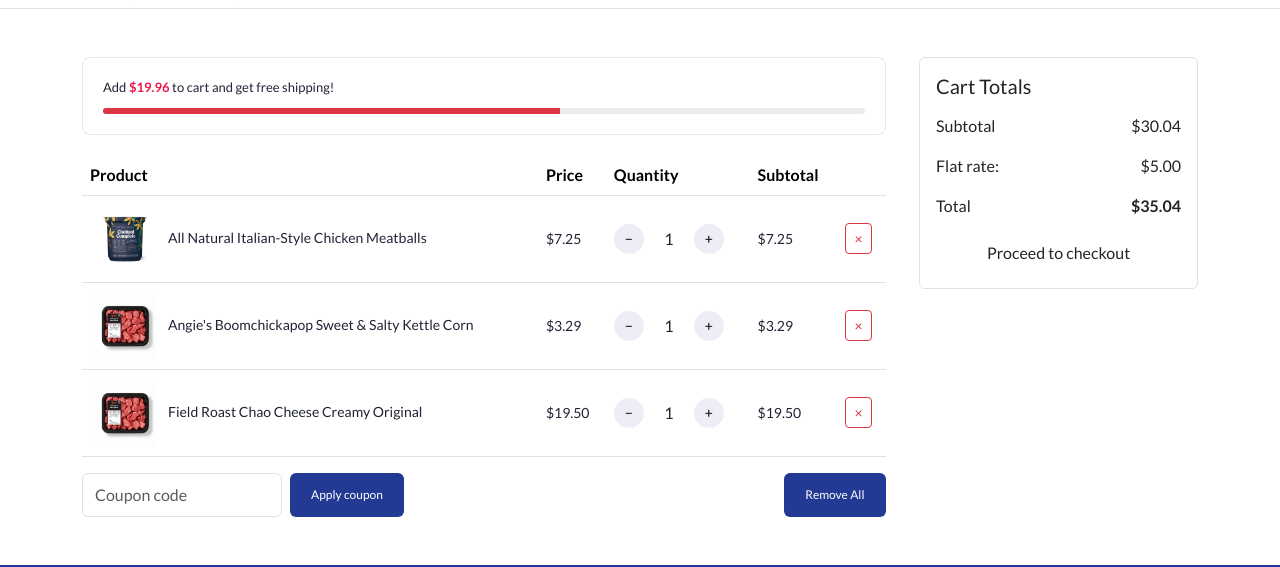
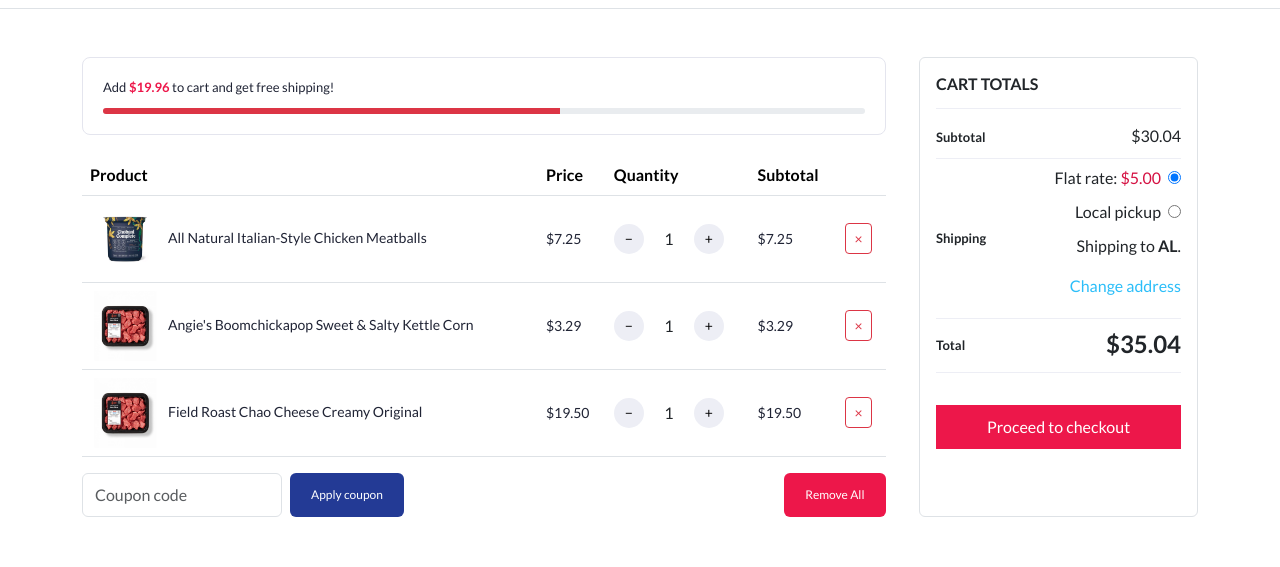
Before and after one commit to Trung-Nam/Online-Grocery-Shopping, a React (Create React App) app: page /cart in a window 1280 px wide. Shown: the part 207-774 px from the top of the page. Built offline with nearby package versions, Linux system fonts and the light colour scheme; no server answers.

Commit message:
feat(ui):cart on the right

```diff
--- a/src/Pages/Cart/Cart.jsx
+++ b/src/Pages/Cart/Cart.jsx
@@ -1,6 +1,7 @@
 import React, { useState } from 'react'
 import './Cart.scss'
 const Cart = () => {
+    const [showAddressForm, setShowAddressForm] = useState(false);
     const [cartItems, setCartItems] = useState([
         { id: 1, name: 'All Natural Italian-Style Chicken Meatballs', price: 7.25, quantity: 1, img: require('../../assets/images/product-image-2.jpg') },
         { id: 2, name: "Angie's Boomchickapop Sweet & Salty Kettle Corn", price: 3.29, quantity: 1, img: require('../../assets/images/product-image-3.jpg') },
@@ -34,6 +35,12 @@
 
     const calculateTotal = () => {
         return calculateSubtotal() + shippingCost;
+    };
+
+
+
+    const handleAddressChangeClick = () => {
+        setShowAddressForm(!showAddressForm);
     };
 
 
@@ -155,33 +162,137 @@
                                 <input
                                     type="text"
                                     className="form-control d-inline-block"
-                                    style={{ width: '200px', height: '44px',}}
+                                    style={{ width: '200px', height: '44px', }}
                                     placeholder="Coupon code"
                                     value={couponCode}
                                     onChange={(e) => setCouponCode(e.target.value)}
                                 />
                                 <button className="btn custom-btn ms-2" onClick={applyCoupon}>Apply coupon</button>
                             </div>
-                            <button className="btn custom-btn" onClick={() => setCartItems([])}>Remove All</button>
+                            <button className="btn custom-btn danger" onClick={() => setCartItems([])}>Remove All</button>
                         </div>
                     </div>
-                    <div className="cart__content-right col-3">
+                    <div className="cart__content-right col-3 border rounded">
                         {/* Cart totals */}
-                        <div className="cart-totals p-3 border rounded">
-                            <h5 className="mb-3">Cart Totals</h5>
-                            <div className="d-flex justify-content-between">
-                                <span>Subtotal</span>
-                                <span>${calculateSubtotal().toFixed(2)}</span>
+                        <div className="cart-totals p-3">
+                            <h6>Cart Totals</h6>
+                            <table cellSpacing={0} className='shop_table shop_table_responsive w-100'>
+                                <tbody>
+                                    <tr className="cart-subtotal">
+                                        <th>Subtotal</th>
+                                        <td data-title="Subtotal" className='text-end'>
+                                            <span className="price-amount amount">
+                                                <bdi>
+                                                    <span className="price-currencySymbol">$</span>30.04
+                                                </bdi>
+                                            </span>
+                                        </td>
+                                    </tr>
+
+                                    <tr className="shipping-totals shipping">
+                                        <th>Shipping</th>
+                                        <td data-title="Shipping" className='text-end'>
+                                            <ul id="shipping_method" className="shipping-methods">
+                                                <li>
+                                                    <label htmlFor="shipping_method">
+                                                        Flat rate:{" "}
+                                                        <span className="price-amount amount">
+                                                            <bdi>
+                                                                <span className="price-currencySymbol">$</span>5.00
+                                                            </bdi>
+                                                        </span>
+                                                    </label>
+                                                    <input
+                                                        type="radio"
+                                                        name="shipping_method"
+                                                        data-index="0"
+                                                        id="shipping_method"
+                                                        value="flat_rate:1"
+                                                        className="shipping_method"
+                                                        defaultChecked
+                                                    />
+                                                </li>
+                                                <li>
+                                                    <label htmlFor="shipping_method">Local pickup</label>
+                                                    <input
+                                                        type="radio"
+                                                        name="shipping_method"
+                                                        data-index="0"
+                                                        id="shipping_method"
+                                                        value="local_pickup:3"
+                                                        className="shipping_method"
+                                                    />
+                                                </li>
+                                            </ul>
+
+                                            <p className="shipping-destination">
+                                                Shipping to <strong>AL</strong>.
+                                            </p>
+
+                                            <div className='change-address-btn' onClick={handleAddressChangeClick}>
+                                                Change address
+                                            </div>
+
+                                            {showAddressForm && (
+                                                <div className="mt-3 ms-3">
+                                                    <div className="mb-3">
+                                                        <select className="form-select">
+                                                            <option>United States (US)</option>
+                                                            <option>Canada</option>
+                                                            <option>Mexico</option>
+                                                        </select>
+                                                    </div>
+                                                    <div className="mb-3">
+                                                        <select className="form-select">
+                                                            <option>Alabama</option>
+                                                            <option>Alaska</option>
+                                                            <option>Arizona</option>
+                                                        </select>
+                                                    </div>
+                                                    <div className="mb-3">
+                                                        <input
+                                                            type="text"
+                                                            className="form-control"
+                                                            placeholder="Town / City"
+                                                        />
+                                                    </div>
+                                                    <div className="mb-3">
+                                                        <input
+                                                            type="text"
+                                                            className="form-control"
+                                                            placeholder="ZIP Code"
+                                                        />
+                                                    </div>
+                                                    <button className="btn custom-btn">Update</button>
+                                                </div>
+                                            )}
+                                        </td>
+                                    </tr>
+                                    <tr className="order-total">
+                                        <th>Total</th>
+                                        <td data-title="Total" className='text-end'>
+                                            <strong>
+                                                <span className="price-amount amount">
+                                                    <bdi>
+                                                        <span className="price-currencySymbol">$</span>35.04
+                                                    </bdi>
+                                                </span>
+                                            </strong>
+                                        </td>
+                                    </tr>
+
+                                </tbody>
+                            </table>
+
+                            <div className="proceed-to-checkout">
+                                <a
+                                    href="/"
+                                    className="checkout-button button"
+                                >
+                                    Proceed to checkout
+                                </a>
                             </div>
-                            <div className="d-flex justify-content-between my-3">
-                                <span>Flat rate:</span>
-                                <span>${shippingCost.toFixed(2)}</span>
-                            </div>
-                            <div className="d-flex justify-content-between mb-3">
-                                <span>Total</span>
-                                <span><strong>${calculateTotal().toFixed(2)}</strong></span>
-                            </div>
-                            <button className="btn btn-checkout w-100">Proceed to checkout</button>
+
                         </div>
                     </div>
                 </div>
--- a/src/Pages/Cart/Cart.scss
+++ b/src/Pages/Cart/Cart.scss
@@ -1,4 +1,5 @@
 .cart-wrapper {
+    margin-bottom: 10rem;
     .cart-empty-page {
         text-align: center;
         max-width: 760px;
@@ -51,6 +52,22 @@
                 color: var(--color-white);
             }
         }
+    }
+
+    .custom-btn {
+        background-color: var(--color-primary);
+        color: var(--color-white);
+        font-size: .75rem;
+        height: 2.75rem;
+        padding: 0 1.25rem;
+    }
+
+    .custom-btn.danger {
+        background-color: var(--color-danger);
+        color: var(--color-white);
+        font-size: .75rem;
+        height: 2.75rem;
+        padding: 0 1.25rem;
     }
 
     .cart__content {
@@ -124,13 +141,86 @@
 
             .form__wrapper {
                 width: 96%;
+            }
+        }
 
-                .custom-btn {
-                    background-color: var(--color-primary);
-                    color: var(--color-white);
-                    font-size: .75rem;
-                    height: 2.75rem;
-                    padding: 0 1.25rem;
+        .cart__content-right {
+            .cart-totals {
+                h6 {
+                    font-family: var(--font-secondary);
+                    font-size: 1rem;
+                    font-weight: 700;
+                    text-transform: uppercase;
+                    padding-bottom: .9375rem;
+                    border-bottom: .9375rem;
+                    border-bottom: 1px solid var(--color-border-light);
+                }
+
+
+                tr {
+                    border-bottom: 1px solid var(--color-border-light);
+                }
+
+                th {
+                    font-size: .8125rem;
+                    font-weight: 600;
+                }
+
+                td {
+                    padding-top: .4375rem;
+                    padding-bottom: .625rem;
+                }
+
+                // .cart-subtotal {}
+
+                .shipping-totals {
+                    ul {
+                        list-style: none;
+                        padding: 0;
+                        font-size: 1rem;
+                        margin: 0;
+
+                        li {
+                            margin-bottom: 10px;
+
+                            input {
+                                margin-left: 7px;
+                            }
+
+                            .amount {
+                                color: var(--color-price);
+                            }
+                        }
+                    }
+
+                    .change-address-btn {
+                        margin-bottom: 10px;
+                        display: block;
+                        color: var(--color-secondary);
+                        cursor: pointer;
+                    }
+                }
+
+                .order-total {
+                    font-size: 1.5rem;
+                }
+
+                .proceed-to-checkout {
+                    width: 100%;
+                    margin-top: 2rem;
+                    display: inline-flex;
+                    justify-content: center;
+                    align-items: center;
+
+                    a {
+                        width: 100%;
+                        color: var(--color-white);
+                        text-decoration: none;
+                        border-color: var(--color-danger);
+                        background-color: var(--color-danger);
+                        padding: 10px 1rem;
+                        text-align: center;
+                    }
                 }
             }
         }
```
